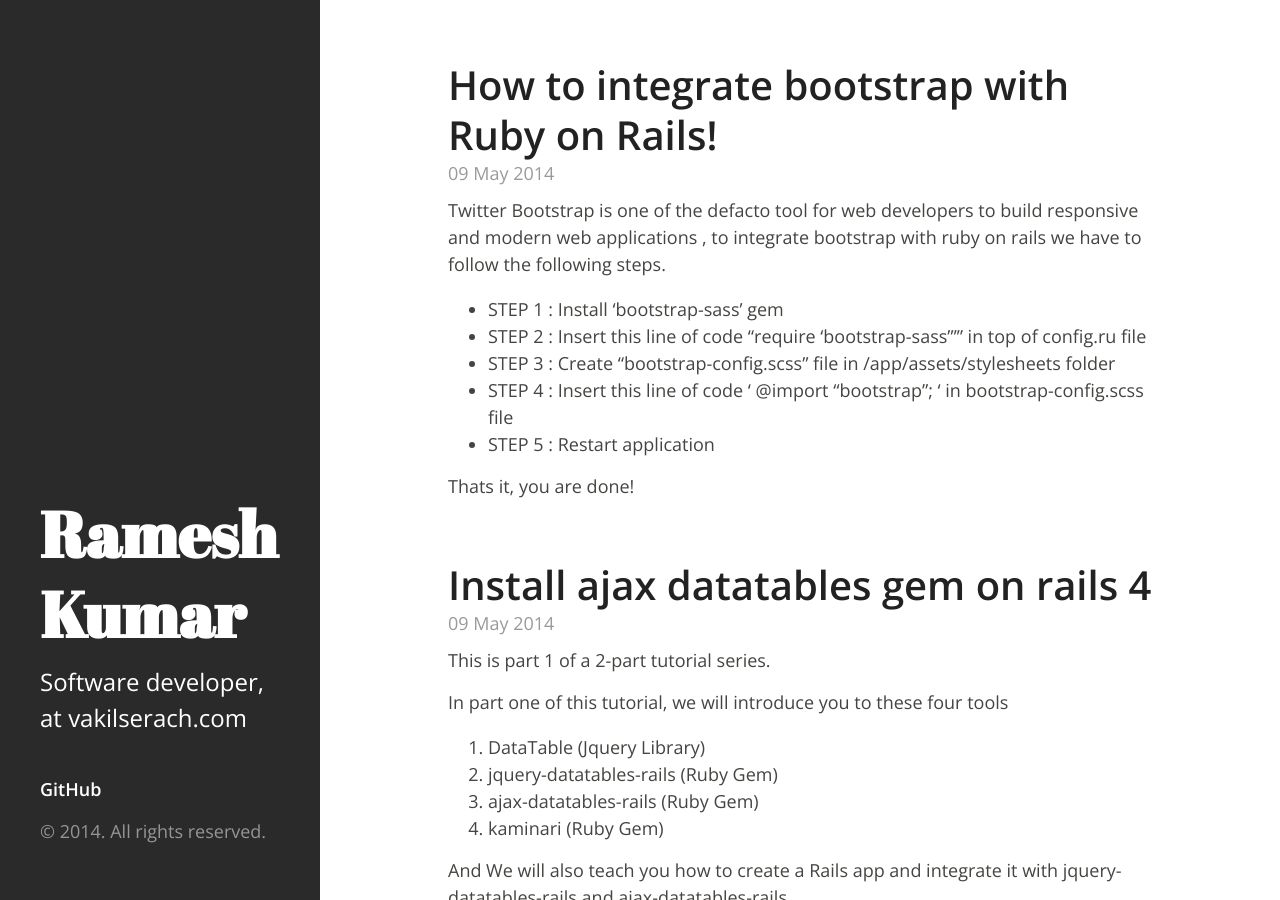
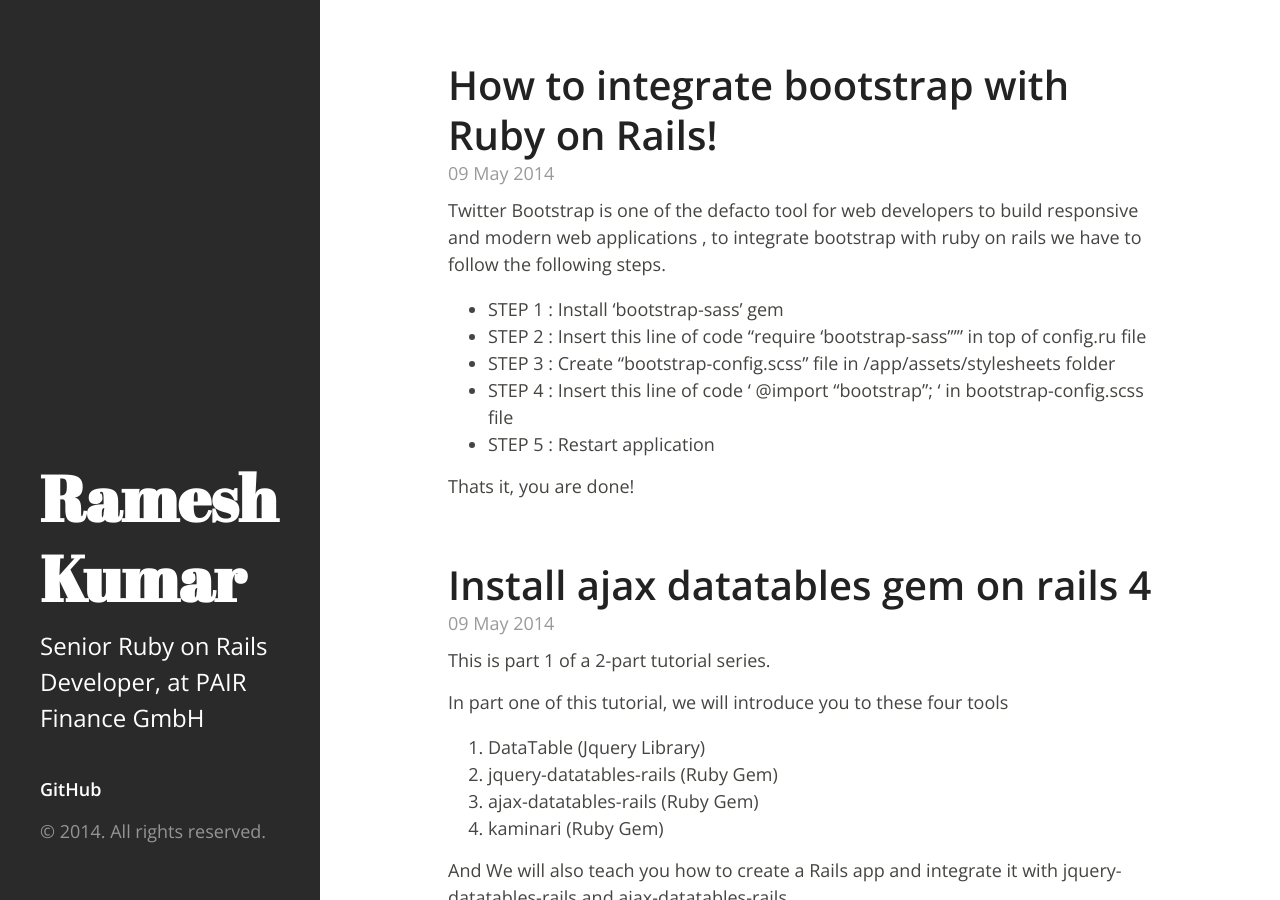
Before and after one commit to trkrameshkumar/trkrameshkumar.github.io, a Jekyll site: the page built from index.html, in a window 1280 px wide and 900 px high. Built offline with Jekyll 4.4.1, drawn with Linux system fonts in a browser that asks for light colours; Markdown is read by kramdown in place of the engine named in the settings; the list of posts is cut into pages by our own code; comment, search, counter and statistics services are not loaded.

Commit message:
Update _config.yml

```diff
--- a/_config.yml
+++ b/_config.yml
@@ -1,6 +1,6 @@
 title:        Ramesh Kumar
 tagline:      'Ramesh kumar tech blog'
-description: "Software developer, at vakilserach.com"
+description: "Senior Ruby on Rails Developer, at PAIR Finance GmbH"
 url:          http://trkrameshkumar.github.io
 username: "trkrameshkumar"
 markdown:     rdiscount
```
